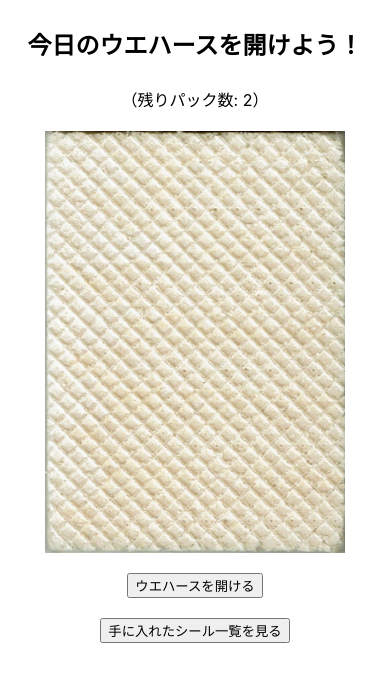
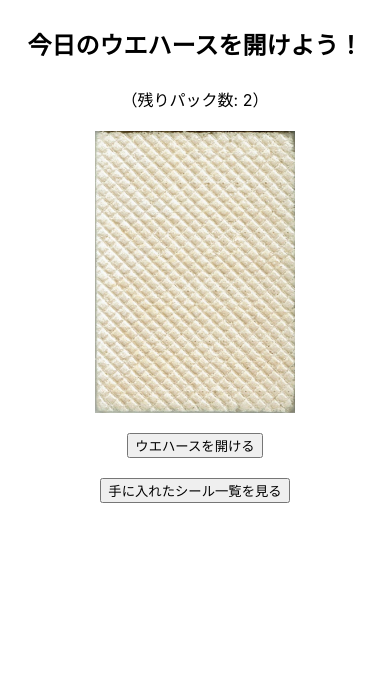
Before and after one commit to nozomuuu/otakarakutasealwafercollection, a React (Create React App) app: page / in a window 390 px wide. Shown: the top 682 px of the page. Built offline with nearby package versions, Linux system fonts and the light colour scheme.

Commit message:
ウエハースのSEとシール表示修正、シール一覧ページの修正

```diff
--- a/src/App.css
+++ b/src/App.css
@@ -10,7 +10,7 @@
 
 /* ウエハースのスタイル */
 .wafer {
-  max-width: 300px;
+  max-width: 200px; /* ウエハースのサイズを小さく調整 */
   transition: transform 1s ease-out;
 }
 
@@ -27,8 +27,7 @@
   transition: opacity 0.5s ease-in-out;
   position: absolute !important;
   left: 50%;
-  transform: translate(-50%, 0); /* 中央揃え */
-  top: 50%; /* Y軸中央 */
+  top: 50%;
   transform: translate(-50%, -50%); /* 中央揃え */
 }
 
@@ -52,7 +51,7 @@ audio {
 /* スマホ向けにサイズを調整 */
 @media only screen and (max-width: 600px) {
   .wafer {
-    max-width: 200px; /* ウエハースのサイズを縮小 */
+    max-width: 150px; /* ウエハースのサイズをさらに縮小 */
   }
 
   .sticker {
--- a/src/App.js
+++ b/src/App.js
@@ -24,26 +24,24 @@ function App() {
     if (remainingPacks > 0) {
       updateRemainingPacks();
       setSticker(pickRandomSticker());
-      setStickerVisible(true);
+      setStickerVisible(false); // 一旦シールを非表示に
       setWaferOpen(true); // ウエハースが開いた状態にする
       const audio = new Audio('/sounds/wafer-open.mp3');
       audio.play();
+
+      setTimeout(() => {
+        setStickerVisible(true); // シールを1秒後に表示
+        const stickerAudio = new Audio('/sounds/sticker-reveal.mp3');
+        stickerAudio.play(); // シール登場後にSEを再生
+      }, 1000);
     } else {
       alert('今日はもうパックを開けられません！');
     }
   }, [remainingPacks, updateRemainingPacks, pickRandomSticker]);
 
-  // シール登場時のSE
-  const playStickerRevealSE = useCallback(() => {
-    setTimeout(() => {
-      const stickerAudio = new Audio('/sounds/sticker-reveal.mp3');
-      stickerAudio.play();
-    }, 1000); // シールが表示されてから1秒後にSEを再生
-  }, []);
-
   // シール一覧ページへ遷移
   const viewStickers = useCallback(() => {
-    window.location.href = '/stickers';
+    window.location.href = '/stickers'; // シール一覧ページに遷移
   }, []);
 
   return (
@@ -57,7 +55,7 @@ function App() {
         src="/images/wafer.png"
         alt="ウエハース"
         className={`wafer ${waferOpen ? 'open' : ''}`} // ウエハースが開いた状態を反映
-        style={{ display: 'block', margin: '20px auto', maxWidth: '300px', cursor: 'pointer' }}
+        style={{ display: 'block', margin: '20px auto', maxWidth: '200px', cursor: 'pointer' }} // サイズを小さく調整
         onClick={openWafer}
       />
 
@@ -72,7 +70,6 @@ function App() {
             alt="Sticker"
             className="sticker"
             style={{ display: 'block', margin: '0 auto', maxWidth: '300px' }}
-            onLoad={playStickerRevealSE}
           />
         </div>
       )}
--- a/src/StickersPage.js
+++ b/src/StickersPage.js
@@ -1,5 +1,4 @@
 import React from 'react';
-import './App.css'; // 必要であれば追加
 
 function StickersPage() {
   return (
```
